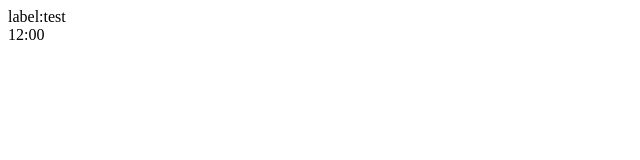
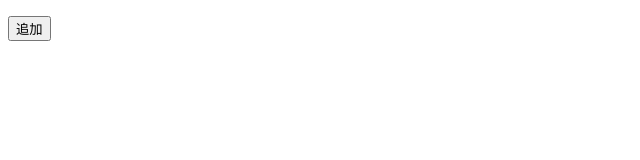
Before and after one commit to tacotaco0808/meter_schedule_app, a React (Vite) app: page / in a window 1280 px wide. Shown: the top 160 px of the page, without its empty margins (0-640 px from the left). Built offline with nearby package versions, Linux system fonts and the light colour scheme.

Commit message:
予定を追加できるボタンを設置#2

```diff
--- a/src/componetns/ScheduleTree.jsx
+++ b/src/componetns/ScheduleTree.jsx
@@ -1,15 +1,14 @@
-import { useEffect, useState } from "react";
+import { useState } from "react";
 import { ScheduleContainer } from "./ScheduleContainer";
 
 export const ScheduleTree = () => {
   const [scheduleTree, setScheduleTree] = useState([]);
-  useEffect(() => {
-    // 初期データを設定する
+  const createSchedule = () => {
     setScheduleTree((prevScheduleTree) => [
       ...prevScheduleTree,
-      { title: "test", time: "12:00" },
+      { title: "追加した予定", time: "12:00" },
     ]);
-  }, []); // 空の依存配列を渡して、一度だけ実行されるようにする
+  };
   const showScheduleTree = scheduleTree.map((schedule, index) => (
     <li key={index}>
       <ScheduleContainer
@@ -19,5 +18,10 @@ export const ScheduleTree = () => {
       />
     </li>
   ));
-  return <>{showScheduleTree}</>;
+  return (
+    <>
+      <ul>{showScheduleTree}</ul>
+      <button onClick={createSchedule}>追加</button>
+    </>
+  );
 };
```
